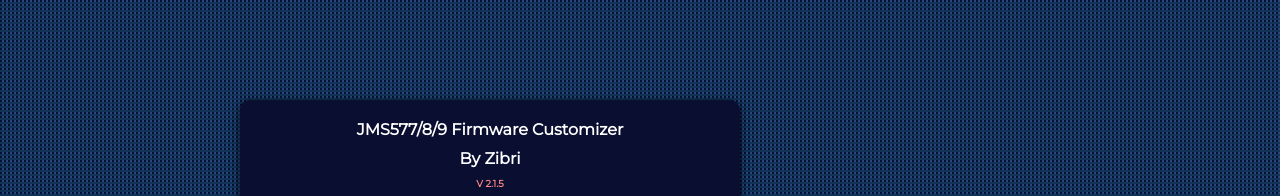
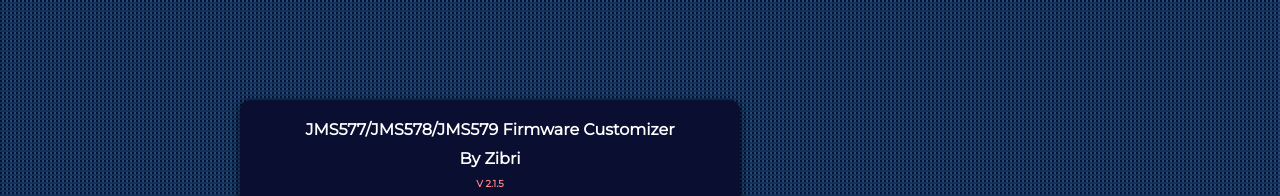
Before and after one commit to Zibri/JMS579, a plain HTML site: page index2.html in a window 1280 px wide. Shown: the top 196 px of the page. Drawn offline with Linux system fonts and the light colour scheme; grey boxes are pictures that could not be loaded.

Commit message:
Update index2.html

```diff
--- a/index2.html
+++ b/index2.html
@@ -2,7 +2,7 @@
 <html lang="en" >
 <head>
   <meta charset="UTF-8">
-  <title>JMS577/8/9 Firmware Customizer by Zibri</title>
+  <title>JMS577/JMS578/JMS579 Firmware Customizer by Zibri</title>
   <link rel='stylesheet' href='https://cdnjs.cloudflare.com/ajax/libs/font-awesome/5.11.2/css/all.min.css'>
 <link rel='stylesheet' href='https://fonts.googleapis.com/css?family=Montserrat&amp;display=swap'><link rel="stylesheet" href="./style.css">
 <script async src="https://www.googletagmanager.com/gtag/js?id=G-Y42XEZ8G22"></script>
@@ -17,7 +17,7 @@
 <body>
 <!-- partial:index.partial.html -->
 <div class="container">
-	<h2 class="title">JMS577/8/9 Firmware Customizer</h2>
+	<h2 class="title">JMS577/JMS578/JMS579 Firmware Customizer</h2>
 	<h2 class="title">By Zibri</h2>
 	<h3 class="title">V 2.1.5</h3>
 	<center><img class="settings" src="https://api.visitorbadge.io/api/visitors?path=https%3A%2F%2Fzibri.github.io%2FJMS579&label=HITS&countColor=%23263759&style=plastic"></img></center>
```
